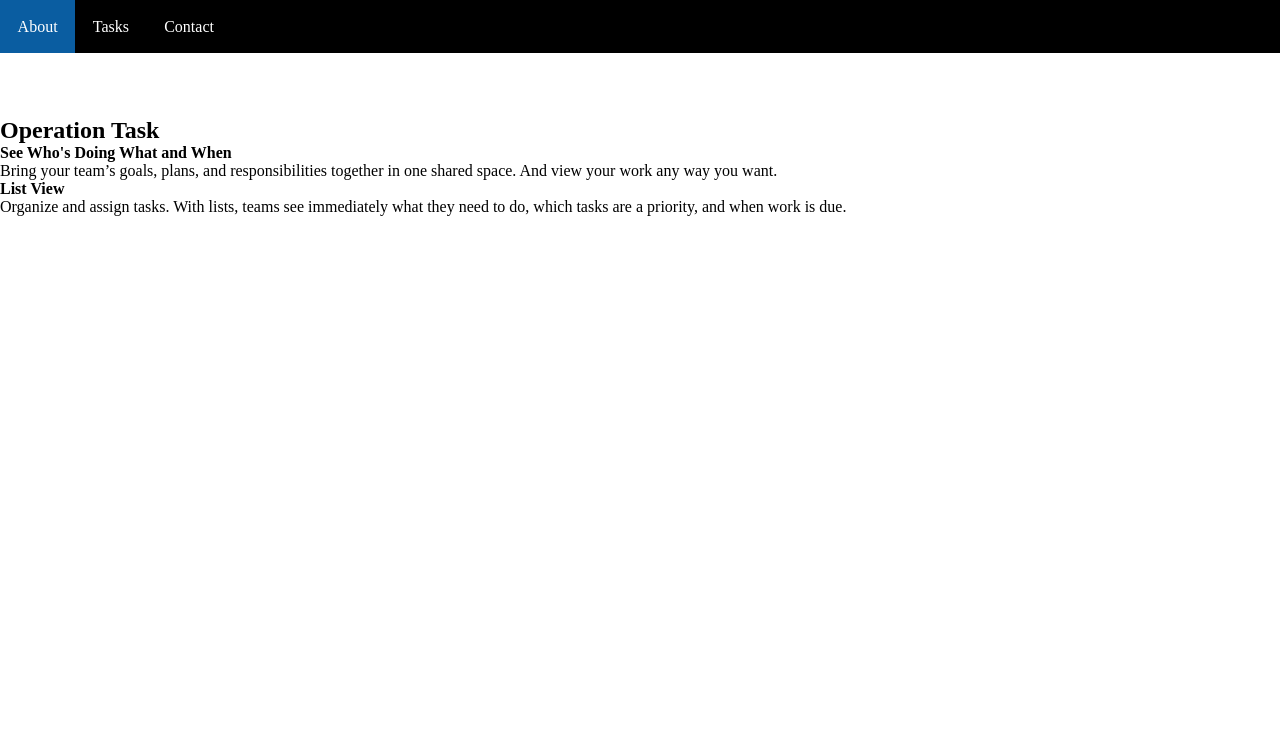
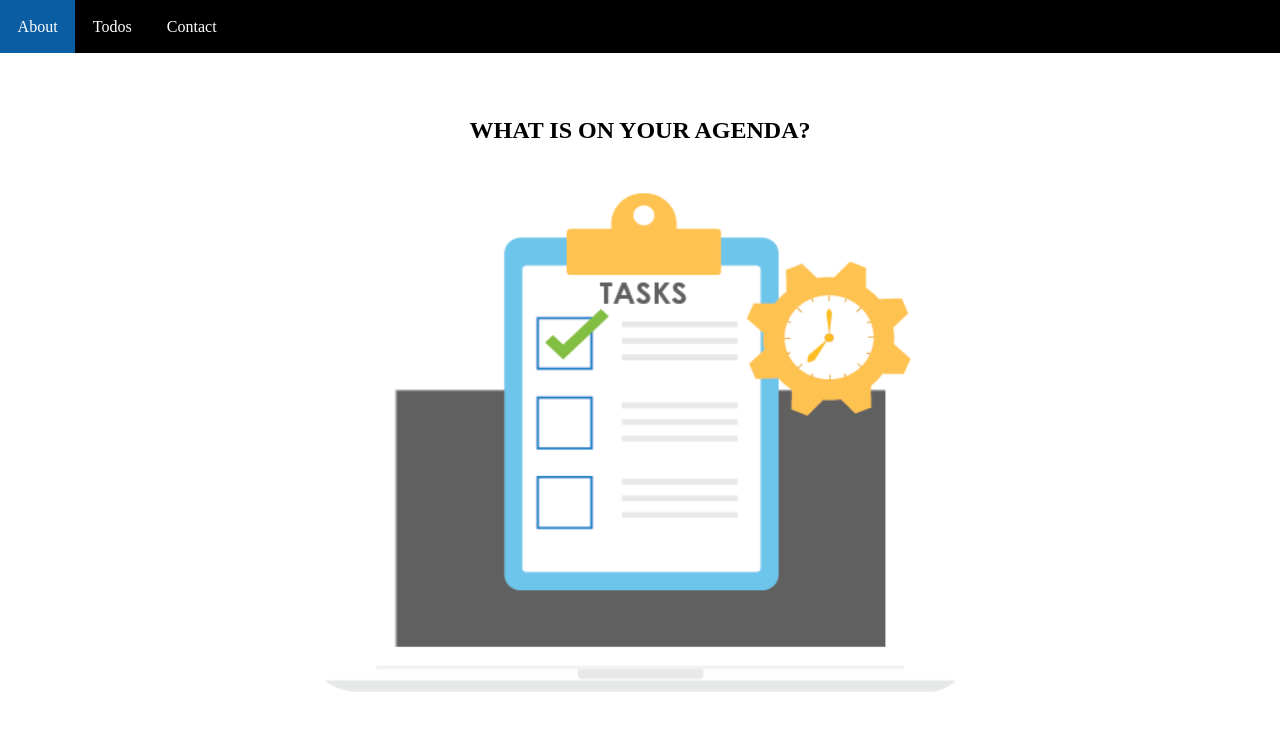
Before and after one commit to newCodeWriter/Project_3, a React (Create React App) app in the folder my-project/: page /about in a window 1280 px wide. Shown: the top 730 px of the page. Built offline with nearby package versions, Linux system fonts and the light colour scheme.

Commit message:
misc changes

```diff
--- a/my-project/src/components/about.jsx
+++ b/my-project/src/components/about.jsx
@@ -3,12 +3,8 @@ import React from "react";
 const About = () => {
   return (
     <div>
-        <h2>Operation Task</h2>
-        <h4>See Who's Doing What and When</h4>
-        <p>Bring your team’s goals, plans, and responsibilities together in one shared space. And view your work any way you want.</p>
-        <h4>List View</h4>
-        <p>Organize and assign tasks. With lists, teams see immediately what they need to do, which tasks are a priority, and when work is due.</p>
-
+        <h2 style={{textAlign: 'center'}}>WHAT IS ON YOUR AGENDA?</h2>
+        <img src={require('../tasks_pic.png')} alt="a clipboard, timer and a laptop" width='100' height='500' />
     </div>
     );
 };
--- a/my-project/src/components/link.jsx
+++ b/my-project/src/components/link.jsx
@@ -7,7 +7,7 @@ const Link = ({ active, children, onClick }) => (
       className="show_btns"
       onClick={onClick}
       style={{
-        background: active ? 'rgb(59, 138, 202)' : 'rgb(206, 204, 204)',
+        background: active ? 'rgb(10, 93, 161)' : 'rgb(206, 204, 204)',
         color: active ? 'white' : 'black'
       }}>
       {children}
--- a/my-project/src/components/navbar.jsx
+++ b/my-project/src/components/navbar.jsx
@@ -16,7 +16,7 @@ const NavBar = () => {
   return (
     <div id="nav">
         <NavLink style={navStyle} activeStyle={activeStyle} to="/about">About</NavLink>
-        <NavLink style={navStyle} activeStyle={activeStyle} to="/todos">Tasks</NavLink>
+        <NavLink style={navStyle} activeStyle={activeStyle} to="/todos">Todos</NavLink>
         <NavLink style={navStyle} activeStyle={activeStyle} to="/contact">Contact</NavLink>
     </div>
   );
--- a/my-project/src/components/todo.jsx
+++ b/my-project/src/components/todo.jsx
@@ -1,6 +1,30 @@
 import React from 'react'
 
-const Todo = ({ onClick, completed, text, id, remove }) => (
+const Todo = ({ onClick, completed, text, id, remove }) => {
+    if (completed)
+        return (
+            <div className="task_item">
+                <input
+                    type="checkbox"
+                    name={`checkit_${id}`}
+                    id={`checkit_${id}`}
+                    onClick={onClick}
+                    checked
+                />
+                <label
+                    htmlFor={`checkit_${id}`}
+                    className="task_label"
+                    style={{
+                        textDecoration: completed ? 'line-through' : 'none'
+                    }}>
+                    {text}
+                </label>
+                <i className="far fa-trash-alt" onClick={remove} title="delete item from list"></i>
+                <hr />
+            </div>
+        )
+    else
+        return (
             <div className="task_item">
                 <input
                     type="checkbox"
@@ -17,8 +41,10 @@ const Todo = ({ onClick, completed, text, id, remove }) => (
                     {text}
                 </label>
                 <i className="far fa-trash-alt" onClick={remove} title="delete item from list"></i>
-        <hr/>
+                <hr />
             </div>
         )
 
+}
+
 export default Todo
--- a/my-project/src/containers/visibleTodos.js
+++ b/my-project/src/containers/visibleTodos.js
@@ -3,6 +3,10 @@ import TodoList from '../components/todoList'
 import { VisibilityFilters, toggleTodo, deleteTodo } from '../actions/actions'
 
 const getVisibleTodos = (todos, filter) => {
+  console.log("******************")
+  todos.forEach( (todo) => {
+    console.log(todo.id, todo.text, (todo.completed)? "true" : "false");
+  })
   switch (filter) {
     case VisibilityFilters.SHOW_ALL:
       return todos
--- a/my-project/src/index.css
+++ b/my-project/src/index.css
@@ -76,3 +76,11 @@ form input, form textarea{
 .far:hover, button{
   cursor: pointer;
 }
+img{
+  display: block;
+  margin: 0 auto;
+  width: 50%;
+}
+h2{
+  margin-bottom: 2em;
+}
--- a/my-project/src/index.js
+++ b/my-project/src/index.js
@@ -12,7 +12,11 @@ import App from './App';
 import todoApp from './reducers/reducers';
 
 
-const store = createStore(todoApp);
+const store = createStore(todoApp,
+  window.__REDUX_DEVTOOLS_EXTENSION__ && window.__REDUX_DEVTOOLS_EXTENSION__()
+);
+
+store.subscribe( () => console.log("todo app="+store.getState()));
 
 const Routeit = () => {
   return (
```
Also changed, not shown: my-project/src/tasks_pic.png (added). Lines whose indentation alone changed are shown as unchanged.
